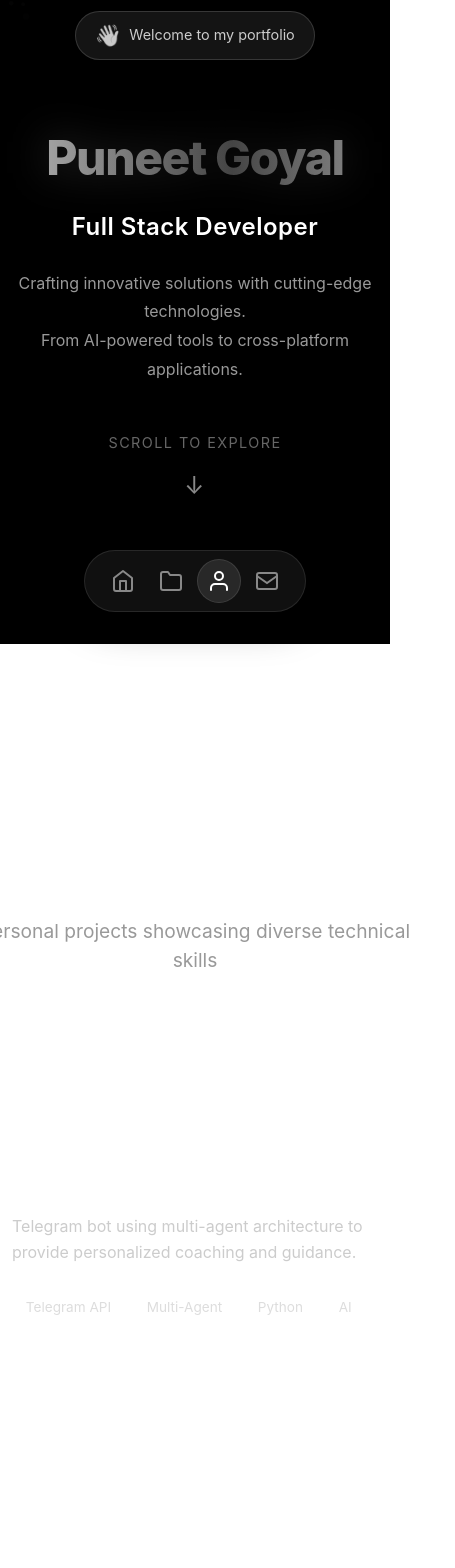
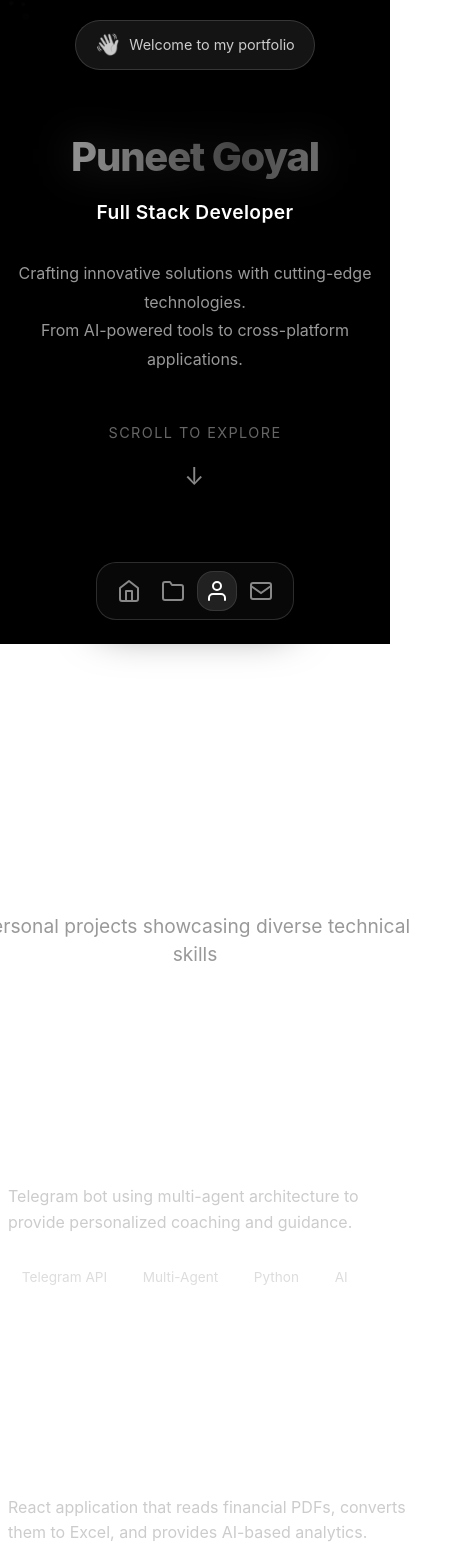
Before and after one commit to goyalpuneet18/puneet_goyal, a React (Vite) app: page / in a window 390 px wide. Shown: the part 200-1768 px from the top of the page, 455 px wide, since content can reach past the window. Built offline with nearby package versions, Linux system fonts and the light colour scheme.

Commit message:
feat: Enhance responsive grid layouts with dynamic `min()` values and refine mobile styling for typography, navigation, and content sections.

```diff
--- a/src/presentation/styles/main.scss
+++ b/src/presentation/styles/main.scss
@@ -186,13 +186,153 @@ h1, h2, h3 {
 }
 
 // Projects Grid
+// Projects Grid
 .projects-grid {
   display: grid;
-  grid-template-columns: repeat(auto-fit, minmax(320px, 1fr));
+  // Dynamic grid: at least 320px, but allows shrinking to 100% if screen is smaller
+  grid-template-columns: repeat(auto-fit, minmax(min(100%, 320px), 1fr));
   gap: 2rem;
   width: 100%;
   max-width: 1400px;
   margin: 0 auto;
+}
+
+// ... (skipping some unchanged styles)
+
+.stats-grid {
+  display: grid;
+  // Dynamic grid: at least 200px, but allows shrinking to 100% if screen is smaller
+  grid-template-columns: repeat(auto-fit, minmax(min(100%, 200px), 1fr));
+  gap: 2rem;
+  margin-bottom: 4rem;
+  max-width: 800px;
+  margin-left: auto;
+  margin-right: auto;
+}
+
+// ... (skipping some unchanged styles)
+
+.skills-grid {
+  display: list-item; // Fallback
+  display: grid;
+  // Dynamic grid for skills
+  grid-template-columns: repeat(auto-fit, minmax(min(100%, 140px), 1fr));
+  gap: 1rem;
+  padding-left: 0; // Removed default padding
+  justify-items: center; // Center items if they don't fill row
+}
+
+// ... (skipping some unchanged styles)
+
+// Mobile Responsive Adjustments
+@media (max-width: 768px) {
+  // Typography & Hero
+  .hero-title {
+    font-size: clamp(2.5rem, 8vw, 4rem);
+  }
+
+  .hero-subtitle {
+    font-size: 1.2rem;
+    margin-bottom: 2rem;
+  }
+
+  .section-title {
+    font-size: 2rem;
+    margin-bottom: 2rem;
+  }
+
+  // Navigation Dock
+  .navigation-dock-container {
+    right: auto;
+    top: auto;
+    bottom: 1.5rem;
+    left: 50%;
+    transform: translateX(-50%);
+    flex-direction: row;
+    width: auto;
+    max-width: 90%;
+  }
+
+  .navigation-dock {
+    flex-direction: row;
+    padding: 0.5rem 0.75rem;
+    border-radius: 20px;
+    gap: 0.25rem;
+    box-shadow: 0 10px 40px rgba(0, 0, 0, 0.5);
+    background: rgba(10, 10, 10, 0.85);
+    backdrop-filter: blur(20px);
+    -webkit-backdrop-filter: blur(20px);
+    border: 1px solid rgba(255, 255, 255, 0.15);
+  }
+
+  .dock-item {
+    width: 40px;
+    height: 40px;
+    padding: 0;
+
+    // Hide tooltips on mobile
+    .dock-label {
+      display: none;
+    }
+  }
+
+  // Remove hard-coded grid overrides - the dynamic grids above handle it now!
+
+  .project-card, .stat-card, .certification-card {
+    padding: 1.5rem; // Keep reduced padding
+    width: 100%; // Ensure it takes full width of grid cell
+    box-sizing: border-box; // Crucial for padding
+  }
+
+  .project-card .project-icon-wrapper {
+    width: 48px;
+    height: 48px;
+    margin-bottom: 1rem;
+
+    .project-svg-icon {
+      width: 24px;
+      height: 24px;
+    }
+  }
+
+  // Adjust content padding to prevent overlap with bottom dock
+  .content-section {
+    padding-bottom: 10rem;
+    min-height: auto;
+  }
+
+  .projects-grid, .certifications-grid {
+    padding-bottom: 1rem;
+    padding-left: 1rem;
+    padding-right: 1rem;
+  }
+
+  .skills-grid {
+    padding: 0 1rem;
+  }
+
+  .certifications-grid {
+    padding-left: 1rem;
+    padding-right: 1rem;
+  }
+
+  .contact-glass-container {
+    padding: 2rem 1.5rem;
+    margin: 0 1rem;
+    width: auto;
+  }
+
+  .contact-links {
+    gap: 1rem;
+  }
+
+  .contact-link {
+    padding: 1rem 1.5rem;
+    font-size: 1rem;
+    width: 100%;
+    justify-content: center;
+    box-sizing: border-box;
+  }
 }
 
 .project-card {
@@ -729,11 +869,28 @@ h1, h2, h3 {
   }
 }
 // Mobile Responsive Navigation Dock
+// Mobile Responsive Adjustments
 @media (max-width: 768px) {
+  // Typography & Hero
+  .hero-title {
+    font-size: clamp(2.5rem, 8vw, 4rem);
+  }
+
+  .hero-subtitle {
+    font-size: 1.2rem;
+    margin-bottom: 2rem;
+  }
+
+  .section-title {
+    font-size: 2rem;
+    margin-bottom: 2rem;
+  }
+
+  // Navigation Dock
   .navigation-dock-container {
     right: auto;
     top: auto;
-    bottom: 2rem;
+    bottom: 1.5rem;
     left: 50%;
     transform: translateX(-50%);
     flex-direction: row;
@@ -743,35 +900,85 @@ h1, h2, h3 {
 
   .navigation-dock {
     flex-direction: row;
-    padding: 0.5rem 1rem;
-    border-radius: 100px;
+    padding: 0.5rem 0.75rem;
+    border-radius: 20px;
     gap: 0.25rem;
-    box-shadow: 0 10px 40px rgba(0, 0, 0, 0.4);
-    background: rgba(20, 20, 20, 0.8); // Darker background for better contrast on mobile
+    box-shadow: 0 10px 40px rgba(0, 0, 0, 0.5);
+    background: rgba(10, 10, 10, 0.85);
     backdrop-filter: blur(20px);
     -webkit-backdrop-filter: blur(20px);
-    border: 1px solid rgba(255, 255, 255, 0.1);
+    border: 1px solid rgba(255, 255, 255, 0.15);
   }
 
   .dock-item {
-    width: 44px;
-    height: 44px;
+    width: 40px;
+    height: 40px;
     padding: 0;
-    border-radius: 50%;
 
     // Hide tooltips on mobile
     .dock-label {
       display: none;
     }
+  }
 
-    // Active indicator for round buttons
-    .active-indicator {
-      border-radius: 50%;
+  // Cards layout
+  .projects-grid {
+    grid-template-columns: 1fr; // Force single column and fit width
+    gap: 1.5rem;
+    padding: 0 1rem;
+  }
+
+  .skills-grid, .stats-grid {
+    gap: 1.5rem;
+    padding: 0 1rem;
+    justify-content: center;
+  }
+
+  .project-card, .stat-card, .certification-card {
+    padding: 1.5rem;
+    width: auto; // Ensure card doesn't force width
+  }
+
+  .project-card .project-icon-wrapper {
+    width: 48px;
+    height: 48px;
+    margin-bottom: 1rem;
+
+    .project-svg-icon {
+      width: 24px;
+      height: 24px;
     }
   }
 
   // Adjust content padding to prevent overlap with bottom dock
   .content-section {
-    padding-bottom: 8rem;
+    padding-bottom: 10rem;
+    min-height: auto;
+  }
+
+  .projects-grid, .certifications-grid {
+    padding-bottom: 1rem;
+  }
+
+  .certifications-grid {
+    padding-left: 1rem;
+    padding-right: 1rem;
+  }
+
+  .contact-glass-container {
+    padding: 2rem 1.5rem;
+    margin: 0 1rem; // Add margin to prevent edge touching
+    width: auto; // Allow margin to take effect
+  }
+
+  .contact-links {
+    gap: 1rem;
+  }
+
+  .contact-link {
+    padding: 1rem 1.5rem;
+    font-size: 1rem;
+    width: 100%; // Full width buttons on mobile
+    justify-content: center;
   }
 }
```
